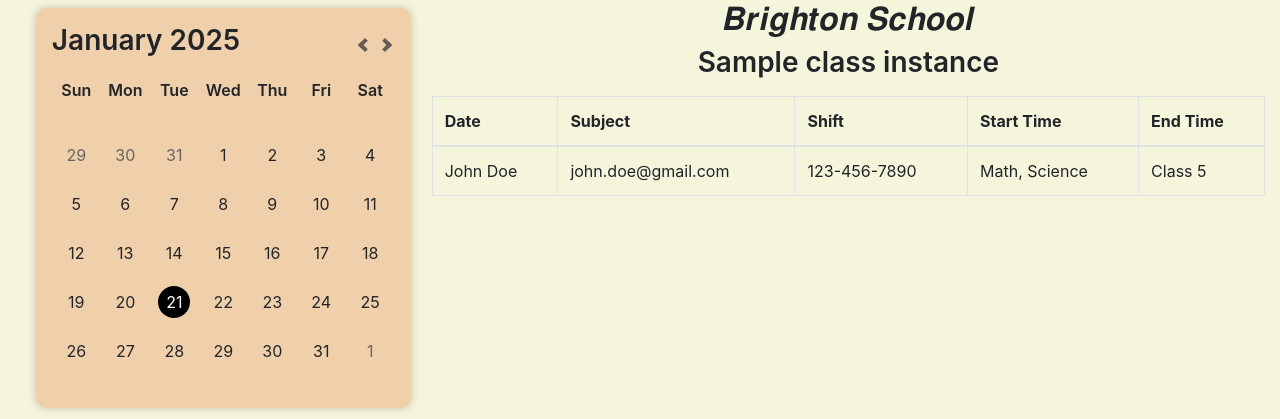
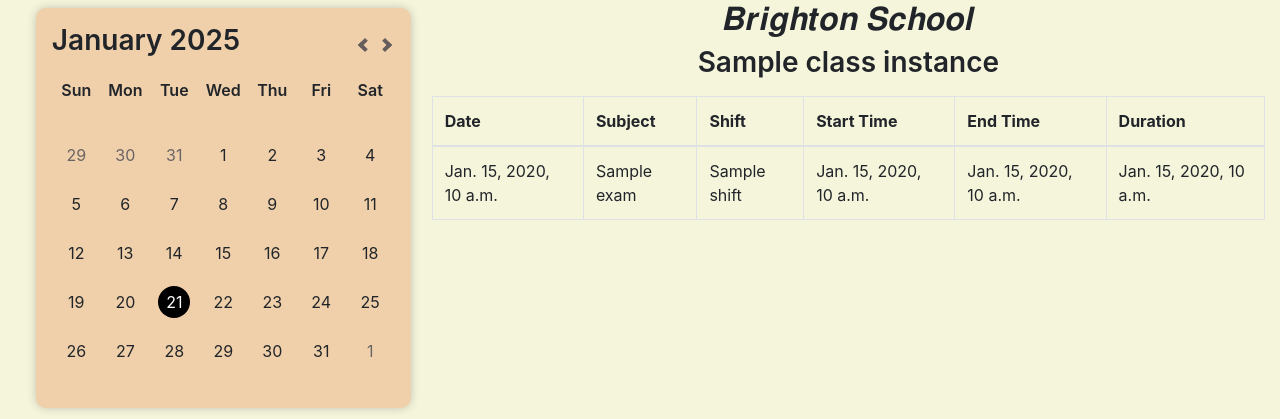
Before and after one commit to ShariqueReza/School-Management-System, a Django app: template app/templates/app/exam.html in a window 1280 px wide. Shown: the part 67-486 px from the top of the page. Run offline with Django 3.2, Linux system fonts and the light colour scheme; the template is opened without the code that fills it: most values are stand-ins (such as "Sample title", 1, 10 or a date in 2020); some libraries are stand-ins or nearby versions.

Commit message:
rendered dynamic values in exam.html

```diff
--- a/app/templates/app/exam.html
+++ b/app/templates/app/exam.html
@@ -13,16 +13,20 @@
                 <th>Shift</th>
                 <th>Start Time</th>
                 <th>End Time</th>
+                <th>Duration</th>
             </tr>
         </thead>
         <tbody>
-            <tr>
-                <td>John Doe</td>
-                <td>john.doe@gmail.com</td>
-                <td>123-456-7890</td>
-                <td>Math, Science</td>
-                <td>Class 5</td>
+            {% for exam in exams %}
+            <tr id="student-{{ exam.id }}">
+                <td>{{exam.date}}</td>
+                <td>{{exam.subject}}</td>
+                <td>{{exam.shift}}</td>
+                <td>{{exam.start_time}}</td>
+                <td>{{exam.end_time}}</td>
+                <td>{{exam.total_time}}</td>
             </tr>
+            {% endfor %}
         </tbody>
     </table>
 </div>
```
